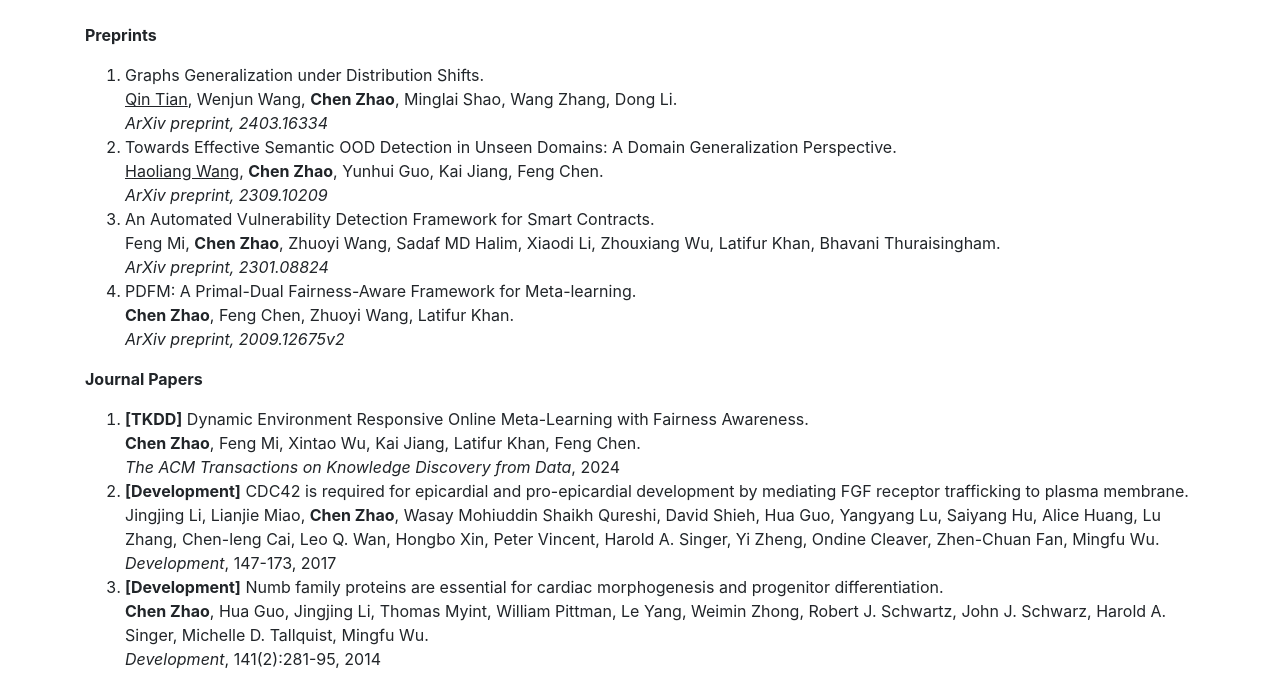
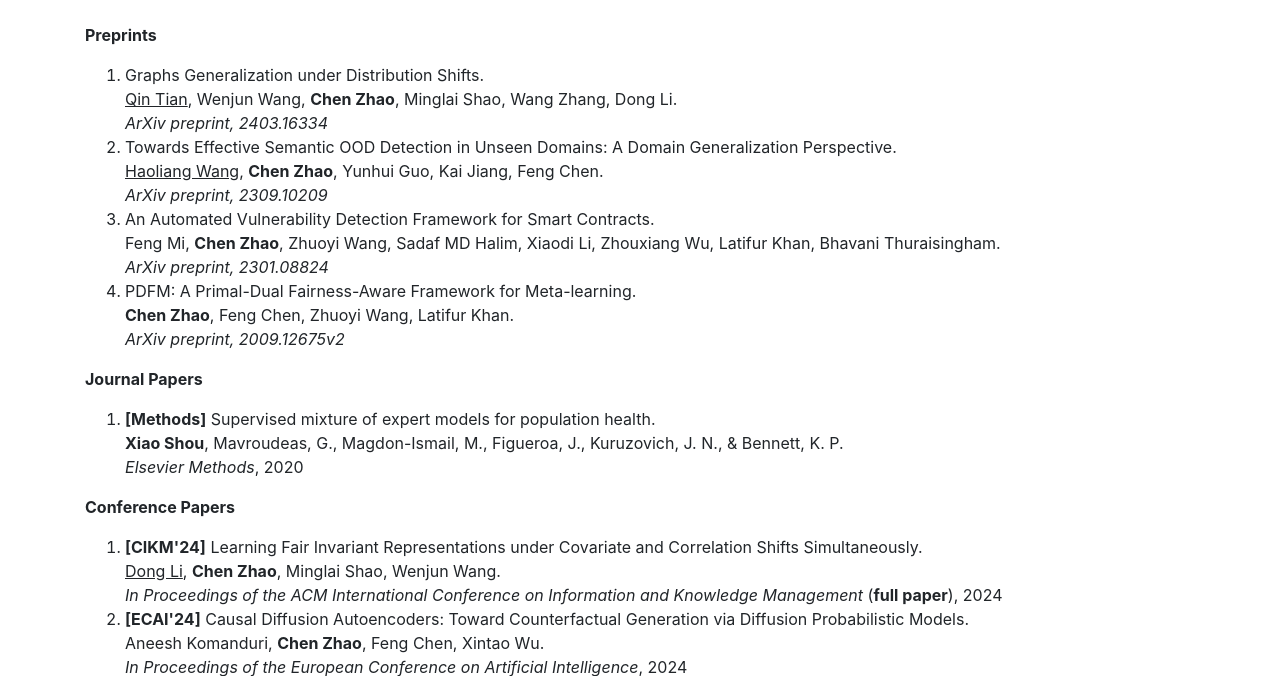
Before and after one commit to shou-xiao/shou-xiao.github.io, a website: page publications.html in a window 1280 px wide. Shown: the part 151-827 px from the top of the page. Drawn offline with Linux system fonts and the light colour scheme.

Commit message:
Update publications.html

```diff
--- a/publications.html
+++ b/publications.html
@@ -79,20 +79,11 @@
             <p><strong>Journal Papers</strong></p>
                 <ol>
                     <li>
-                		<strong>[TKDD]</strong> Dynamic Environment Responsive Online Meta-Learning with Fairness Awareness. </br>
-                		<strong>Chen Zhao</strong>, Feng Mi, Xintao Wu, Kai Jiang, Latifur Khan, Feng Chen.<br/>
-                		<em>The ACM Transactions on Knowledge Discovery from Data</em>, 2024
+                		<strong>[Methods]</strong> Supervised mixture of expert models for population health. </br>
+                		<strong> Xiao Shou</strong>, Mavroudeas, G., Magdon-Ismail, M., Figueroa, J., Kuruzovich, J. N., & Bennett, K. P. <br/>
+                		<em>Elsevier Methods</em>, 2020
                 	</li>
-                    <li>
-                		<strong>[Development]</strong> CDC42 is required for epicardial and pro-epicardial development by mediating FGF receptor trafficking to plasma membrane. </br>
-                		Jingjing Li, Lianjie Miao, <strong>Chen Zhao</strong>, Wasay Mohiuddin Shaikh Qureshi, David Shieh, Hua Guo, Yangyang Lu, Saiyang Hu, Alice Huang, Lu Zhang, Chen-leng Cai, Leo Q. Wan, Hongbo Xin, Peter Vincent, Harold A. Singer, Yi Zheng, Ondine Cleaver, Zhen-Chuan Fan, Mingfu Wu. <br/>
-                		<em>Development</em>, 147-173, 2017
-                	</li>
-                	<li>
-                		<strong>[Development]</strong> Numb family proteins are essential for cardiac morphogenesis and progenitor differentiation. </br>
-                		<strong>Chen Zhao</strong>, Hua Guo, Jingjing Li, Thomas Myint, William Pittman, Le Yang, Weimin Zhong, Robert J. Schwartz, John J. Schwarz, Harold A. Singer, Michelle D. Tallquist, Mingfu Wu. <br/>
-                		<em>Development</em>, 141(2):281-95, 2014
-                	</li>
+
                 </ol>
 
 <!-- --------------------------------------------------------------------------------------------------------------------- -->
```
